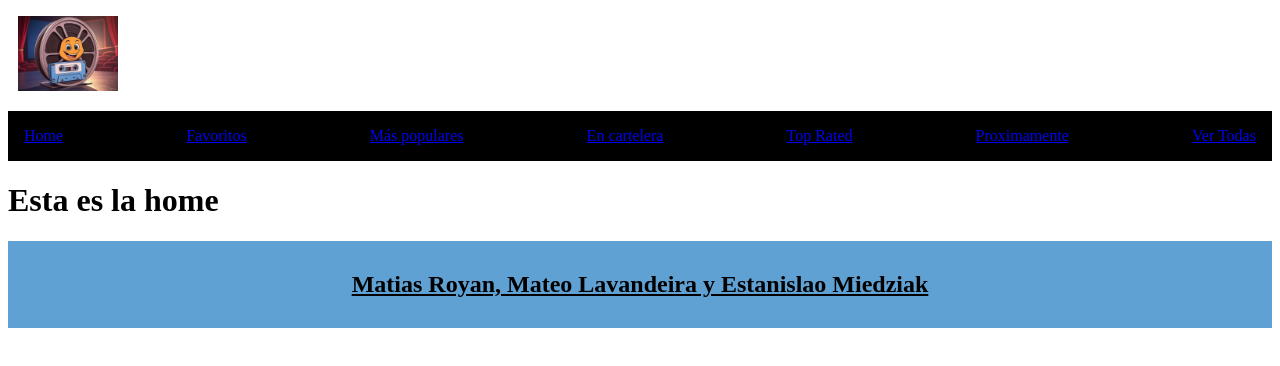
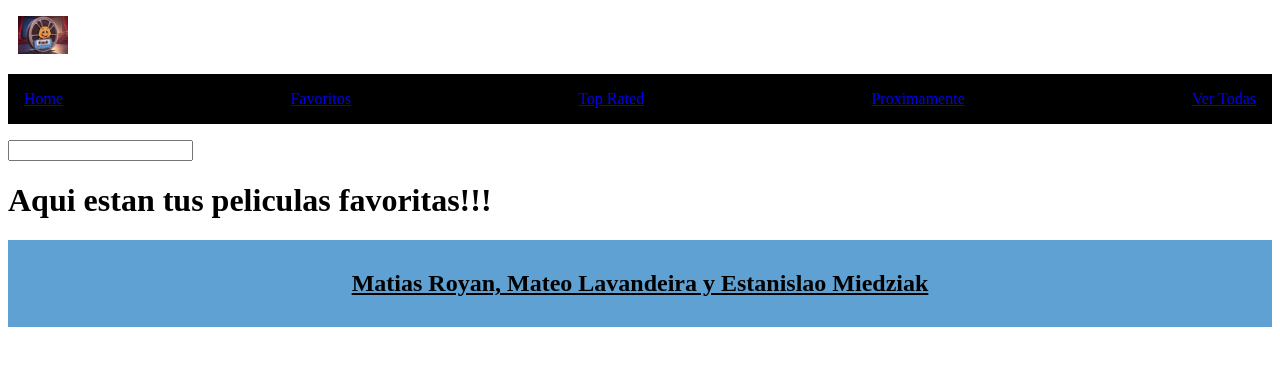
Before and after one commit to Matelavan/Prog3-Grupo912, a React (Create React App) app: page /favoritos in a window 1280 px wide. Shown: the top 366 px of the page. Built offline with nearby package versions, Linux system fonts and the light colour scheme.

Commit message:
header practicamente terminado, te redireecciona a donde tiene que ser y comence el form de busqueda

```diff
--- a/src/App.js
+++ b/src/App.js
@@ -4,16 +4,21 @@ import Header from './components/Header/Header';
 import Footer from './components/Footer/Footer';
 import MovieDetalle from './screens/MovieDetalle';
 import Home from './screens/Home';
-
+import verTodas from './screens/VerTodas';
+import Favoritos from './screens/Favoritos';
+import FiltroPelis from "./components/FiltroPelis/FiltroPelis";
 
 function App() {
   return (
     <BrowserRouter>
       <Header />
+      <FiltroPelis />
 
       <Switch>
-        <Route path='/moviedetalle/:id' component={MovieDetalle} />
-        <Route path='/' component={Home} />
+        <Route path={'/moviedetalle/:id'} component={MovieDetalle} />
+        <Route path={'/'} exact={true} component={Home} />
+        <Route path={'/verTodas'} component={verTodas} />
+        <Route path={'/favoritos'} component={Favoritos} />
       </Switch>
 
       <Footer />
--- /dev/null
+++ b/src/components/FiltroPelis/FiltroPelis.js
@@ -0,0 +1,13 @@
+import React, {Component} from 'react'
+
+class FiltroPelis extends Component{
+    render(){
+        return(
+            <form>
+                <input/>
+            </form>
+        )
+    }
+}
+
+export default FiltroPelis
--- a/src/components/Header/Header.js
+++ b/src/components/Header/Header.js
@@ -10,13 +10,7 @@ function Header() {
         }, {
             name: 'Favoritos',
             path: '/favoritos'
-        }, {
-            name: 'Más populares',
-            path: '/peliculasPopulares'
-        }, {
-            name: 'En cartelera',
-            path: '/peliculasEnCartelera'
-        }, {
+        },  {
             name: 'Top Rated',
             path: '/peliculasEnCartelera'
         }, {
@@ -31,7 +25,7 @@ function Header() {
     return (
         <header className="site-header">
             <ul className="logoTV">
-                <img src="/image.jpg" alt="" />
+                <img src="/image.jpg" alt="" className="logoTV" />
             </ul>
             <Navegador barraNavegador = {barraNavegador} />
         </header>
--- a/src/components/Header/styles.css
+++ b/src/components/Header/styles.css
@@ -16,6 +16,6 @@
 }
 
 .logoTV img {
-    width: 100px;
+    width: 50px;
     margin-left: -30px;
 }
--- /dev/null
+++ b/src/screens/Favoritos.js
@@ -0,0 +1,12 @@
+import React, { Component } from "react";
+
+function Favoritos() {
+    return(
+
+        <h1>Aqui estan tus peliculas favoritas!!!</h1>
+    )
+
+}
+
+
+export default Favoritos;
--- a/src/screens/MovieDetalle.js
+++ b/src/screens/MovieDetalle.js
@@ -1,4 +1,5 @@
 import React, { Component } from "react";
+
 
 class MovieDetalle extends Component {
   constructor(props) {
@@ -28,6 +29,7 @@ class MovieDetalle extends Component {
         ) : (
           <div>
             <h1>{movie.title}</h1>
+
             <img
               src={`https://image.tmdb.org/t/p/w300${movie.poster_path}`}
               alt={movie.title}
--- a/src/screens/VerTodas.js
+++ b/src/screens/VerTodas.js
@@ -0,0 +1,12 @@
+import React from "react";
+
+function verTodas() {
+    return(
+
+        <h1>Aca podras ver a todas</h1>
+    )
+
+}
+
+
+export default verTodas;
```
